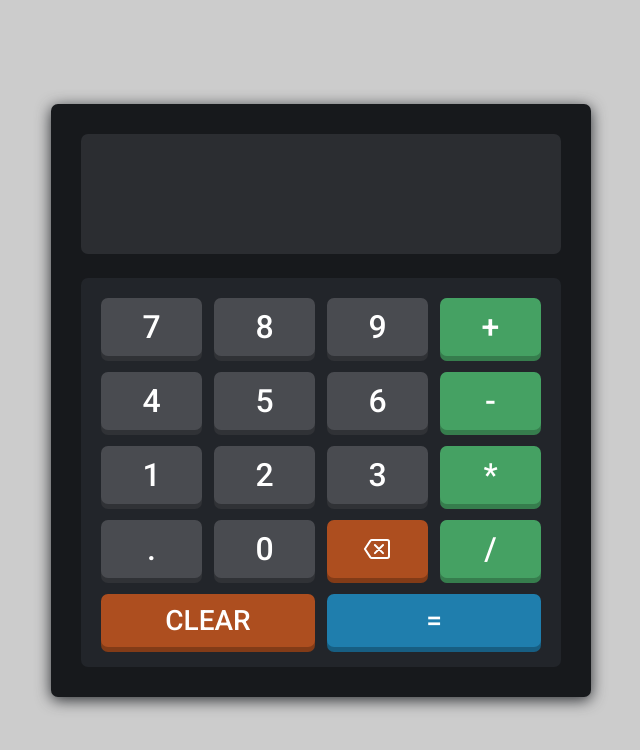
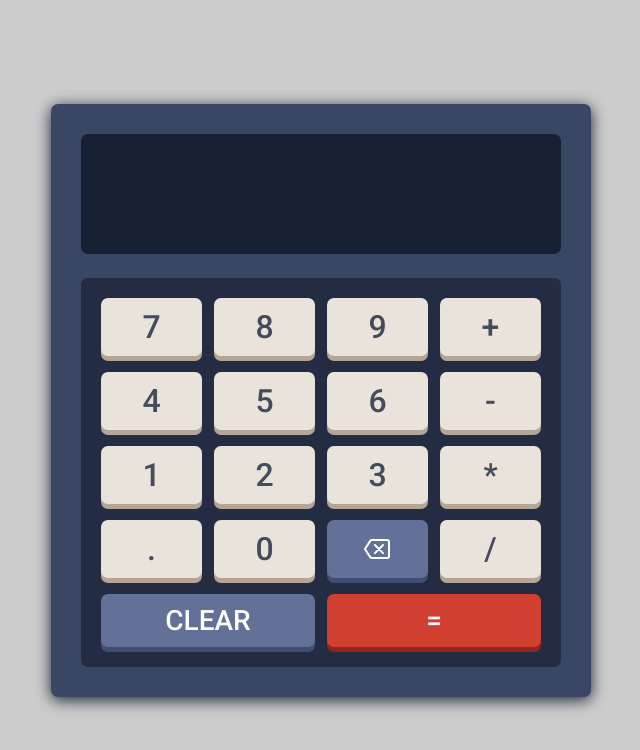
Before and after one commit to mariotrg/calculator, a plain HTML site: page index.html in a window 1280 px wide. Shown: the whole page, without its empty margins (319-959 px from the left). Drawn offline with nearby package versions, Linux system fonts and the light colour scheme.

Commit message:
Change colors

```diff
--- a/style.css
+++ b/style.css
@@ -1,20 +1,20 @@
 :root {
-  --main-bg: hsl(220, 10%, 10%);
-  --display-bg: hsl(223, 6%, 18%);
+  --main-bg: hsl(222, 26%, 31%);
+  --display-bg: hsl(224, 36%, 15%);
   --display-color: hsl(0, 0%, 100%);
-  --container-bg: hsl(220, 10%, 15%);
-  --number-btn-bg: hsl(225, 5%, 30%);
-  --number-btn-color: hsl(0, 0%, 100%);
-  --number-btn-shadow: hsl(224, 6%, 20%);
-  --operator-btn-bg: hsl(140, 40%, 45%);
-  --operator-btn-color: hsl(0, 0%, 100%);
-  --operator-btn-shadow: hsl(140, 40%, 35%);
-  --equals-btn-bg: hsl(200, 70%, 40%);
+  --container-bg: hsl(223, 31%, 20%);
+  --number-btn-bg: hsl(30, 25%, 89%);
+  --number-btn-color: hsl(221, 14%, 31%);
+  --number-btn-shadow: hsl(28, 16%, 65%);
+  --operator-btn-bg: hsl(30, 25%, 89%);
+  --operator-btn-color: hsl(221, 14%, 31%);
+  --operator-btn-shadow: hsl(28, 16%, 65%);
+  --equals-btn-bg: hsl(6, 63%, 50%);
   --equals-btn-color: hsl(0, 0%, 100%);
-  --equals-btn-shadow: hsl(200, 70%, 30%);
-  --remove-btn-bg: hsl(20, 70%, 40%);
+  --equals-btn-shadow: hsl(6, 70%, 34%);
+  --remove-btn-bg: hsl(225, 21%, 49%);
   --remove-btn-color: hsl(0, 0%, 100%);
-  --remove-btn-shadow: hsl(20, 70%, 30%);
+  --remove-btn-shadow: hsl(224, 28%, 35%);
 }
 
 html {
```
